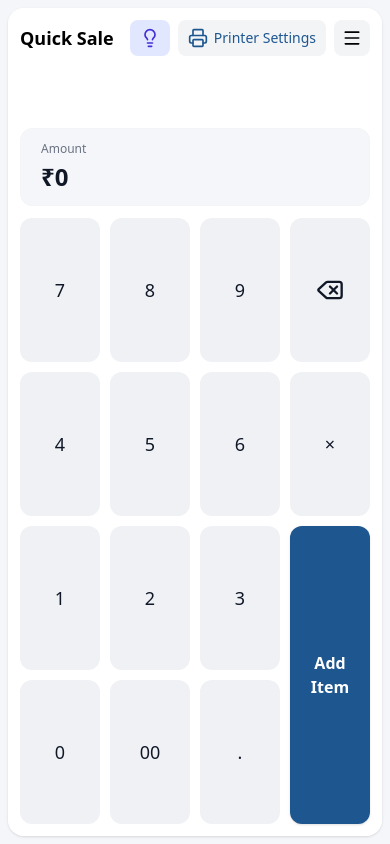
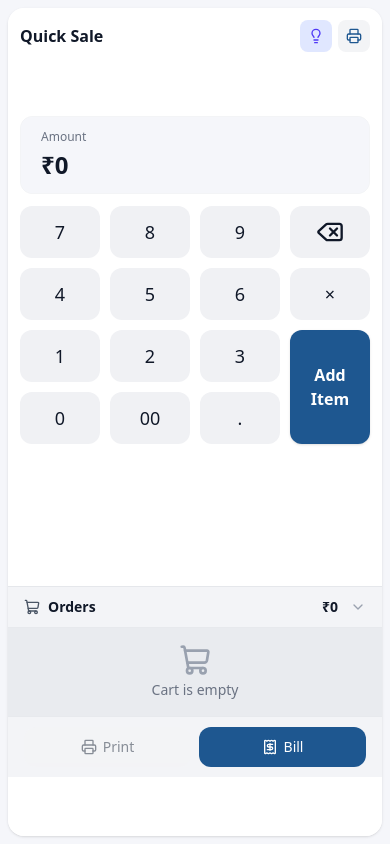
Before and after one commit to mhmdrameez/pos_web_app, a React (Vite) app: page / in a window 390 px wide. Built offline with nearby package versions, Linux system fonts and the light colour scheme.

Commit message:
feat: implement mobile-responsive QuickSaleView with collapsible cart and direct actions

```diff
--- a/src/components/quick-sale/QuickSaleView.tsx
+++ b/src/components/quick-sale/QuickSaleView.tsx
@@ -1,69 +1,196 @@
 import { useState } from 'react'
-import { Menu, Printer, X, ChevronRight, ChevronLeft, Lightbulb } from 'lucide-react'
+import { Menu, Printer, X, ChevronRight, ChevronLeft, ChevronUp, ChevronDown, Lightbulb, Receipt, ShoppingCart } from 'lucide-react'
 import { AmountDisplay } from './AmountDisplay'
 import { ProductSuggestionBar } from './ProductSuggestionBar'
 import { NumericKeypad } from './NumericKeypad'
 import { OrderPanel } from './OrderPanel'
+import { OrderItemRow } from './OrderItemRow'
 import { useAppStore } from '../../stores/useAppStore'
 import { usePrinterStore } from '../../stores/usePrinterStore'
+import { useCartStore } from '../../stores/useCartStore'
+import { useCheckout } from '../../hooks/useCheckout'
 import { useKeyboardShortcuts } from '../../hooks/useKeyboardShortcuts'
 import { useProductSuggestion } from '../../hooks/useProductSuggestion'
+import { Button } from '../ui/Button'
+import { formatRupees } from '../../utils/money'
 
 export function QuickSaleView() {
   const isCartDrawerOpen = useAppStore((s) => s.isCartDrawerOpen)
   const toggleCartDrawer = useAppStore((s) => s.toggleCartDrawer)
   const setCartDrawerOpen = useAppStore((s) => s.setCartDrawerOpen)
   const openPrinterSettings = useAppStore((s) => s.openPrinterSettings)
+  const openCheckoutModal = useAppStore((s) => s.openCheckoutModal)
+  const addToast = useAppStore((s) => s.addToast)
   const showSuggestions = usePrinterStore((s) => s.showSuggestions)
   const setShowSuggestions = usePrinterStore((s) => s.setShowSuggestions)
 
+  const items = useCartStore((s) => s.items)
+  const grandTotal = useCartStore((s) => s.getGrandTotalPaise())
+  const totalQty = useCartStore((s) => s.getItemCount())
+  const editingSale = useCartStore((s) => s.editingSale)
+  const { completeSale } = useCheckout()
+  const [isPrinting, setIsPrinting] = useState(false)
+
   // Order panel collapse state — visible by default, collapsible on all sizes ≥ md
   const [isOrderOpen, setIsOrderOpen] = useState(true)
+  // Mobile: whether the mini order list is expanded
+  const [mobileCartExpanded, setMobileCartExpanded] = useState(true)
 
   useKeyboardShortcuts()
   useProductSuggestion()
 
+  async function handleMobilePrint() {
+    if (isPrinting) return
+    if (items.length === 0) {
+      addToast('error', 'Add items before printing')
+      return
+    }
+    setIsPrinting(true)
+    try {
+      await completeSale('cash', grandTotal, true)
+    } finally {
+      setIsPrinting(false)
+    }
+  }
+
   return (
     <div className="flex flex-1 min-h-0 relative bg-white">
-      {/* ── Keypad column ── */}
-      <div className="flex-1 flex flex-col p-3 lg:p-4 min-w-0">
-        {/* Mobile header */}
-        <div className="flex items-center justify-between mb-4 md:hidden">
-          <h2 className="text-lg font-semibold">Quick Sale</h2>
-          <div className="flex items-center gap-2">
+      {/* ══════════════════════════════════════════════
+          MOBILE PORTRAIT LAYOUT (< md)
+          Vertical stack: header → keypad → order list → actions
+         ══════════════════════════════════════════════ */}
+      <div className="flex flex-col flex-1 min-h-0 md:hidden">
+
+        {/* ── Mobile compact header ── */}
+        <div className="flex items-center justify-between px-3 pt-3 pb-1 shrink-0">
+          <h2 className="text-base font-bold text-gray-900">Quick Sale</h2>
+          <div className="flex items-center gap-1.5">
             <button
               type="button"
               onClick={() => setShowSuggestions(!showSuggestions)}
-              className={`flex items-center gap-1.5 px-2.5 py-2 rounded-lg text-sm font-medium transition-colors ${
+              className={`p-2 rounded-lg text-sm transition-colors ${
                 showSuggestions
-                  ? 'bg-indigo-100 text-indigo-700 hover:bg-indigo-200'
-                  : 'bg-gray-100 text-gray-400 hover:bg-gray-200'
+                  ? 'bg-indigo-100 text-indigo-600'
+                  : 'bg-gray-100 text-gray-400'
               }`}
               aria-label={showSuggestions ? 'Turn off suggestions' : 'Turn on suggestions'}
             >
-              <Lightbulb className="w-5 h-5" />
+              <Lightbulb className="w-4 h-4" />
             </button>
             <button
               type="button"
               onClick={openPrinterSettings}
-              className="flex items-center gap-1.5 px-2.5 py-2 rounded-lg bg-gray-100 hover:bg-gray-200 text-primary text-sm font-medium"
+              className="p-2 rounded-lg bg-gray-100 text-primary"
               aria-label="Printer settings"
             >
-              <Printer className="w-5 h-5" />
-              <span>Printer Settings</span>
-            </button>
-            <button
-              type="button"
-              onClick={toggleCartDrawer}
-              className="p-2 rounded-lg bg-gray-100 hover:bg-gray-200"
-              aria-label="Toggle cart"
-            >
-              <Menu className="w-5 h-5" />
+              <Printer className="w-4 h-4" />
             </button>
           </div>
         </div>
 
-        <div className="hidden md:flex justify-end gap-2 mb-2">
+        {/* ── Keypad area (scrollable if needed) ── */}
+        <div className="flex flex-col px-3 pt-1 shrink-0">
+          <ProductSuggestionBar />
+          <AmountDisplay />
+        </div>
+        <div className="px-3 pb-2 flex-1 min-h-0" style={{ minHeight: '180px', maxHeight: '45vh' }}>
+          <NumericKeypad />
+        </div>
+
+        {/* ── Mobile inline order section ── */}
+        <div className="shrink-0 border-t border-gray-200 bg-[#f3f4f7]">
+          {/* Expandable header strip */}
+          <button
+            type="button"
+            onClick={() => setMobileCartExpanded((v) => !v)}
+            className="w-full flex items-center justify-between px-4 py-2.5 active:bg-gray-200/60 transition-colors"
+          >
+            <div className="flex items-center gap-2">
+              <ShoppingCart className="w-4 h-4 text-gray-600" />
+              <span className="text-sm font-semibold text-gray-900">
+                {editingSale ? 'Editing Bill' : 'Orders'}
+              </span>
+              {items.length > 0 && (
+                <span className="flex items-center justify-center min-w-[20px] h-5 px-1.5 rounded-full bg-primary text-white text-[11px] font-bold">
+                  {totalQty}
+                </span>
+              )}
+            </div>
+            <div className="flex items-center gap-3">
+              <span className="text-sm font-bold text-gray-900 tabular-nums">
+                {grandTotal > 0 ? formatRupees(grandTotal) : '₹0'}
+              </span>
+              {mobileCartExpanded ? (
+                <ChevronDown className="w-4 h-4 text-gray-400" />
+              ) : (
+                <ChevronUp className="w-4 h-4 text-gray-400" />
+              )}
+            </div>
+          </button>
+
+          {/* Expandable item list */}
+          {mobileCartExpanded && (
+            <div className="border-t border-gray-200/80">
+              <div
+                className="overflow-y-auto px-4 bg-[#e9ebef]"
+                style={{ maxHeight: '25vh' }}
+              >
+                {items.length === 0 ? (
+                  <div className="py-4 text-center text-gray-500 text-sm">
+                    <ShoppingCart className="w-8 h-8 mx-auto mb-1 text-gray-400" />
+                    <p>Cart is empty</p>
+                  </div>
+                ) : (
+                  items.map((item) => (
+                    <OrderItemRow
+                      key={item.id}
+                      id={item.id}
+                      name={item.name}
+                      unitPricePaise={item.unitPricePaise}
+                      quantity={item.quantity}
+                    />
+                  ))
+                )}
+              </div>
+            </div>
+          )}
+
+          {/* Action buttons — always visible */}
+          <div className="grid grid-cols-2 gap-2 px-4 py-2.5 border-t border-gray-200/80">
+            <Button
+              variant="secondary"
+              onClick={handleMobilePrint}
+              disabled={isPrinting || items.length === 0}
+              className="flex items-center justify-center gap-1.5 py-2.5 text-sm disabled:opacity-50"
+            >
+              <Printer className="w-4 h-4" />
+              {isPrinting ? 'Printing...' : 'Print'}
+            </Button>
+            <Button
+              variant="primary"
+              onClick={() => {
+                if (items.length === 0) {
+                  addToast('error', 'Add at least one item to bill')
+                  return
+                }
+                openCheckoutModal()
+              }}
+              className="flex items-center justify-center gap-1.5 py-2.5 text-sm"
+            >
+              <Receipt className="w-4 h-4" />
+              {editingSale ? 'Save' : 'Bill'} {grandTotal > 0 ? formatRupees(grandTotal) : ''}
+            </Button>
+          </div>
+        </div>
+      </div>
+
+      {/* ══════════════════════════════════════════════
+          DESKTOP LAYOUT (md+)  — unchanged
+         ══════════════════════════════════════════════ */}
+      <div className="hidden md:flex md:flex-1 md:min-h-0">
+        {/* ── Keypad column ── */}
+        <div className="flex-1 flex flex-col p-3 lg:p-4 min-w-0">
+          <div className="flex justify-end gap-2 mb-2">
             <button
               type="button"
               onClick={() => setShowSuggestions(!showSuggestions)}
@@ -92,8 +219,8 @@
           <NumericKeypad />
         </div>
 
-      {/* ── Collapse toggle button (visible on md+) ── */}
-      <div className="hidden md:flex items-center">
+        {/* ── Collapse toggle button ── */}
+        <div className="flex items-center">
           <button
             onClick={() => setIsOrderOpen((v) => !v)}
             aria-label={isOrderOpen ? 'Collapse order panel' : 'Expand order panel'}
@@ -113,12 +240,13 @@
           </button>
         </div>
 
-      {/* ── Order panel (collapsible on md+) ── */}
+        {/* ── Order panel ── */}
         {isOrderOpen && (
-        <OrderPanel className="hidden md:flex w-[360px] lg:w-[390px] shrink-0" />
+          <OrderPanel className="w-[360px] lg:w-[390px] shrink-0" />
         )}
+      </div>
 
-      {/* ── Mobile cart drawer ── */}
+      {/* ── Mobile cart drawer (legacy fallback, kept for deep link access) ── */}
       {isCartDrawerOpen && (
         <div className="fixed inset-0 z-40 md:hidden">
           <div className="absolute inset-0 bg-black/40" onClick={() => setCartDrawerOpen(false)} />
```
Lines whose indentation alone changed are shown as unchanged.
